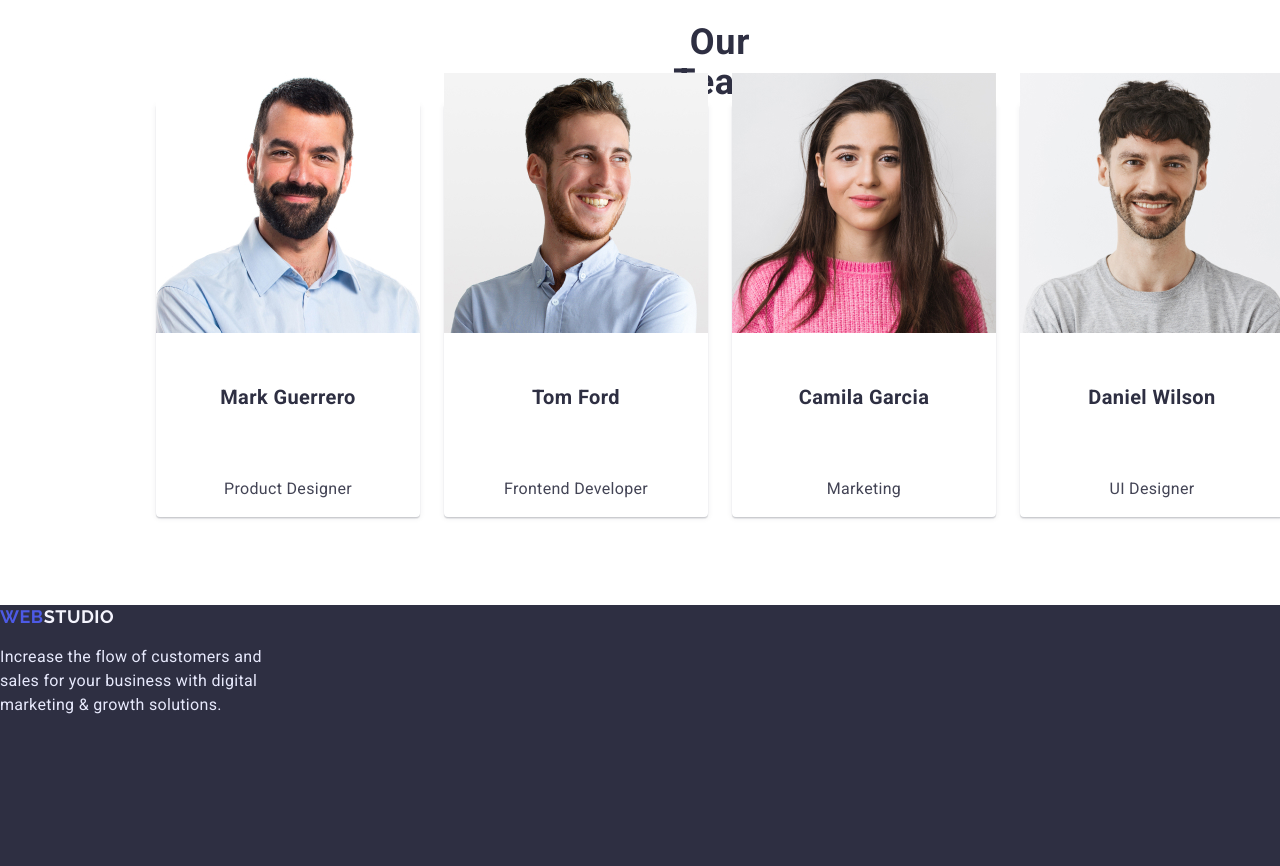
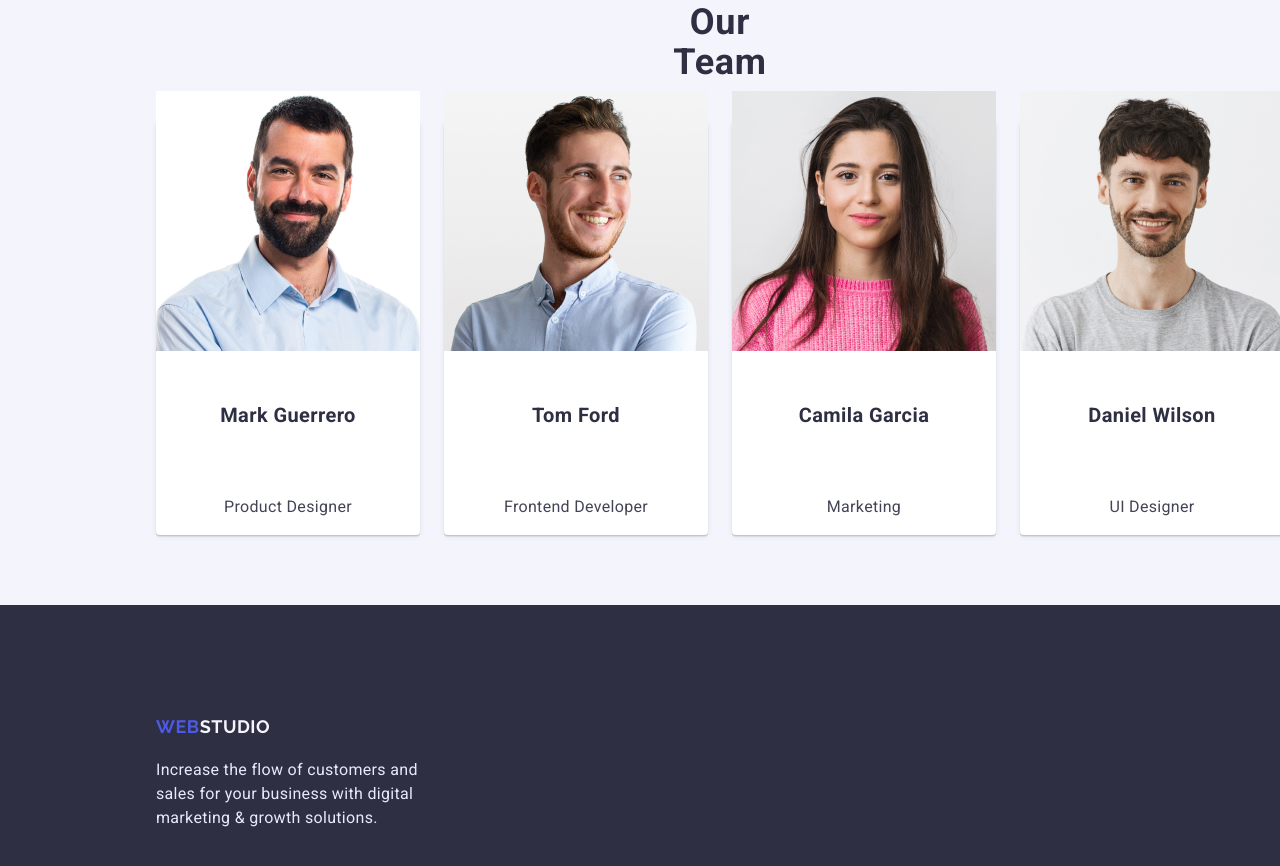
Before and after one commit to olegkurica/goit-markup-hw-02, a plain HTML site: page index.html in a window 1280 px wide. Shown: the part 1678-2544 px from the top of the page. Drawn offline with Linux system fonts and the light colour scheme.

Commit message:
update styles.css

```diff
--- a/css/styles.css
+++ b/css/styles.css
@@ -138,6 +138,7 @@ body {
     left: 635px;
     top: 350px;
     background: #4D5AE5;
+    box-shadow: 0px 4px 4px rgba(0, 0, 0, 0.15);
     display: flex;
     flex-direction: row;
     align-items: flex-start;
@@ -145,6 +146,8 @@ body {
     gap: 10px;
     color: #FFFFFF;
     cursor: pointer;
+    border-radius: 4px;
+    border: 0;
 }
 
 .hero-btn>span {
@@ -222,10 +225,11 @@ body {
     letter-spacing: 0.02em;
     color: #2E2F42;
     text-decoration: none;
+    margin: 0;
 }
 
 .skill-descr {
-    width: 264px;
+    width: 270px;
     height: 72px;
     font-weight: 400;
     font-size: 16px;
@@ -233,6 +237,7 @@ body {
     letter-spacing: 0.02em;
     color: #434455;
     text-decoration: none;
+    margin: 0;
 }
 
 /* _______ GALLERY SECTION _______ */
@@ -290,14 +295,24 @@ body {
 
 /* _______ TEAM SECTION _______ */
 
-.team {}
+.team {
+    position: absolute;
+    width: 1440px;
+    height: 732px;
+    left: 0px;
+    top: 1551px;
+
+    /* CLOUD */
+
+    background: #F4F4FD;
+}
 
 .team-title {
     position: absolute;
     width: 162px;
     height: 40px;
     left: 639px;
-    top: 1671px;
+    top: 100px;
     font-weight: 600;
     font-size: 36px;
     line-height: 1.11;
@@ -318,7 +333,7 @@ body {
     width: 264px;
     height: 380px;
     left: 156px;
-    top: 1783px;
+    top: 250px;
     background: #FFFFFF;
     box-shadow: 0px 1px 6px rgba(46, 47, 66, 0.08), 0px 1px 1px rgba(46, 47, 66, 0.16), 0px 2px 1px rgba(46, 47, 66, 0.08);
     border-radius: 0px 0px 4px 4px;
@@ -335,7 +350,7 @@ body {
     width: 264px;
     height: 380px;
     left: 444px;
-    top: 1783px;
+    top: 250px;
     background: #FFFFFF;
     box-shadow: 0px 1px 6px rgba(46, 47, 66, 0.08), 0px 1px 1px rgba(46, 47, 66, 0.16), 0px 2px 1px rgba(46, 47, 66, 0.08);
     border-radius: 0px 0px 4px 4px;
@@ -352,7 +367,7 @@ body {
     width: 264px;
     height: 380px;
     left: 732px;
-    top: 1783px;
+    top: 250px;
     background: #FFFFFF;
     box-shadow: 0px 1px 6px rgba(46, 47, 66, 0.08), 0px 1px 1px rgba(46, 47, 66, 0.16), 0px 2px 1px rgba(46, 47, 66, 0.08);
     border-radius: 0px 0px 4px 4px;
@@ -369,7 +384,7 @@ body {
     width: 264px;
     height: 380px;
     left: 1020px;
-    top: 1783px;
+    top: 250px;
     background: #FFFFFF;
     box-shadow: 0px 1px 6px rgba(46, 47, 66, 0.08), 0px 1px 1px rgba(46, 47, 66, 0.16), 0px 2px 1px rgba(46, 47, 66, 0.08);
     border-radius: 0px 0px 4px 4px;
@@ -412,7 +427,6 @@ body {
 
 .footer-logo {
     font-family: 'Raleway';
-    font-style: normal;
     font-weight: 800;
     font-size: 18px;
     line-height: 1.33;
@@ -423,6 +437,15 @@ body {
     text-transform: uppercase;
     color: #F4F4FD;
     text-decoration: none;
+    display: flex;
+    flex-direction: row;
+    align-items: flex-start;
+    padding: 0px;
+    position: absolute;
+    width: 115px;
+    height: 22px;
+    left: 156px;
+    top: 110px;
 }
 
 .footer-logo>span {
@@ -430,10 +453,11 @@ body {
 }
 
 .footer-descr {
+    position: absolute;
     width: 264px;
     height: 72px;
     left: 156px;
-    top: 2421px;
+    top: 137px;
     font-weight: 400;
     font-size: 16px;
     line-height: 1.5;
```
